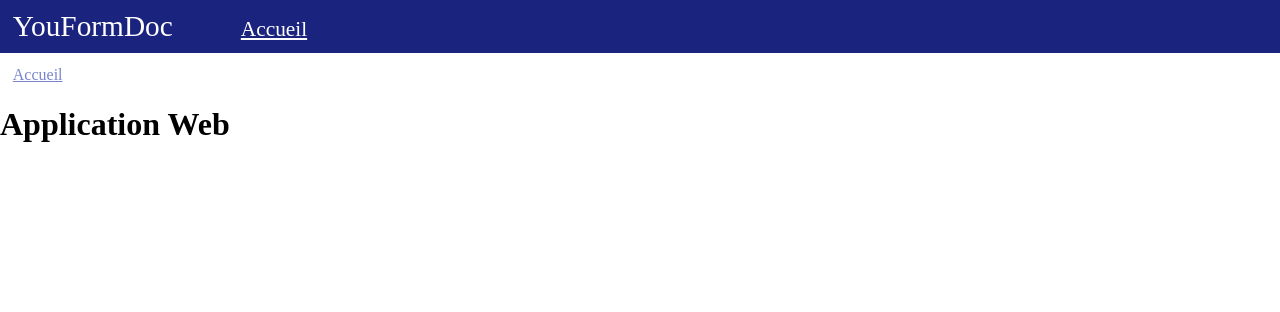
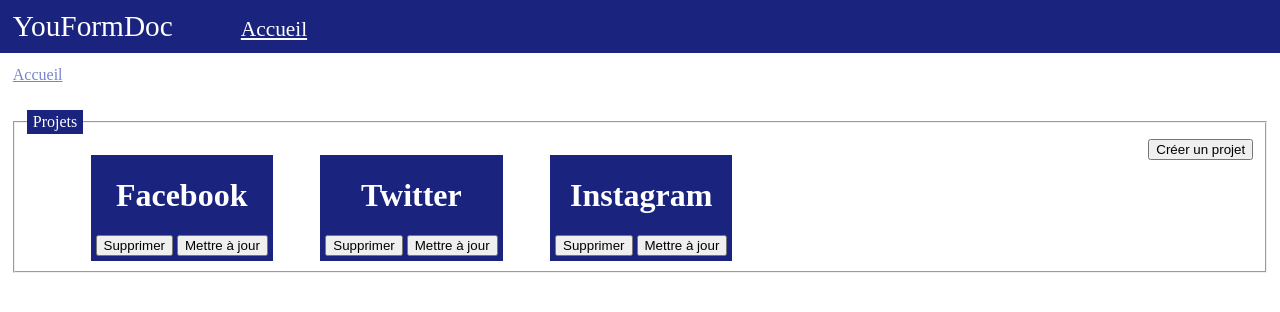
Before and after one commit to victor-dva/you-form-doc, a SvelteKit app: page /applicationweb in a window 1280 px wide. Shown: the top 312 px of the page. Built offline with nearby package versions, Linux system fonts and the light colour scheme.

Commit message:
Technical story_4.0.0 ✔️
Create page + Add fieldset and button

```diff
--- /dev/null
+++ b/src/lib/components/ProjectCard.svelte
@@ -0,0 +1,26 @@
+<script lang="ts">
+    export let title: string
+</script>
+
+<div>
+    <h1>{ title }</h1>
+    <button>Supprimer</button>
+    <button>Mettre à jour</button>
+</div>
+
+<style>
+    div {
+        float: left;
+        margin-left: 2%;
+        margin-right: 2%;
+        padding-left: 5px;
+        padding-right: 5px;
+        padding-bottom: 5px;
+        background-color: #1a237e;
+        color: white;
+    }
+
+    h1 {
+        text-align: center;
+    }
+</style>
--- a/src/routes/+layout.svelte
+++ b/src/routes/+layout.svelte
@@ -8,7 +8,7 @@
 </div>
 
 <div class="pagination">
-    <a href="#">Accueil</a>
+    <a href="/">Accueil</a>
 </div>
 
 <slot />
--- a/src/routes/+page.svelte
+++ b/src/routes/+page.svelte
@@ -8,3 +8,9 @@
 
     <a href="/applicationweb"><button> Appllication Web</button></a>
 </div>
+
+<style>
+    div {
+        margin-left: 1%;
+    }
+</style>
--- a/src/routes/applicationweb/+page.svelte
+++ b/src/routes/applicationweb/+page.svelte
@@ -1 +1,40 @@
-<h1>Application Web</h1>
+<script lang="ts">
+	import ProjectCard from "$lib/components/ProjectCard.svelte";
+    import type { Project } from "$lib/models/applicationWeb";
+
+    let projects: Project[] = [
+        {title: 'Facebook', isFinished: false},
+        {title: 'Twitter', isFinished: false},
+        {title: 'Instagram', isFinished: false}
+    ];
+    let newProject: Project = {title: '', isFinished: false}
+</script>
+
+<fieldset>
+    <legend>Projets</legend>
+    <button class="create">Créer un projet</button>
+    <ul>
+        {#each projects as project}
+             <ProjectCard title={project.title}/>
+        {/each}
+    </ul>
+</fieldset>
+
+<style>
+    fieldset {
+        margin-left: 1%;
+        margin-right: 1%;
+        margin-top: 2%;
+        margin-bottom: 2%;
+    }
+
+    legend {
+        background-color: #1a237e;
+        color: #fff;
+        padding: 3px 6px;
+    }
+
+    .create {
+        float: right;
+    }
+</style>
--- a/src/style.css
+++ b/src/style.css
@@ -25,6 +25,7 @@
     margin-right: 5%;
     color: #ffffff;
     font-size: 22pt;
+    border: #1a237e;
 }
 
 .navbar > a {
```
Also changed, not shown: 1 other file (tests, documents, lock files or other folders).
